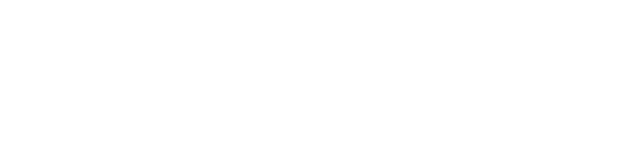
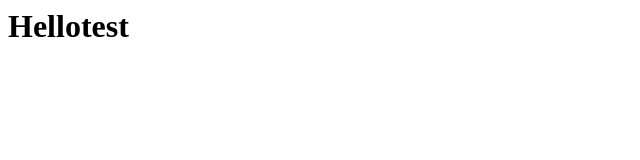
Before and after one commit to 3TII24/teste, a plain HTML site: page index.html in a window 1280 px wide. Shown: the whole page, without its empty margins (0-640 px from the left). Drawn offline with Linux system fonts and the light colour scheme.

Commit message:
Update index.html

```diff
--- a/index.html
+++ b/index.html
@@ -1,6 +1,7 @@
-<!doctype html>
-<html lang="en">
-  <head><title>this is a test</title>
-  </head>
+<html>
+  <header><title>thisisatest</title>
+    <body>
+      <h1>Hellotest</h1>
+    </body>
 
-    <meta charset="utf-8">
+  </header>
```
